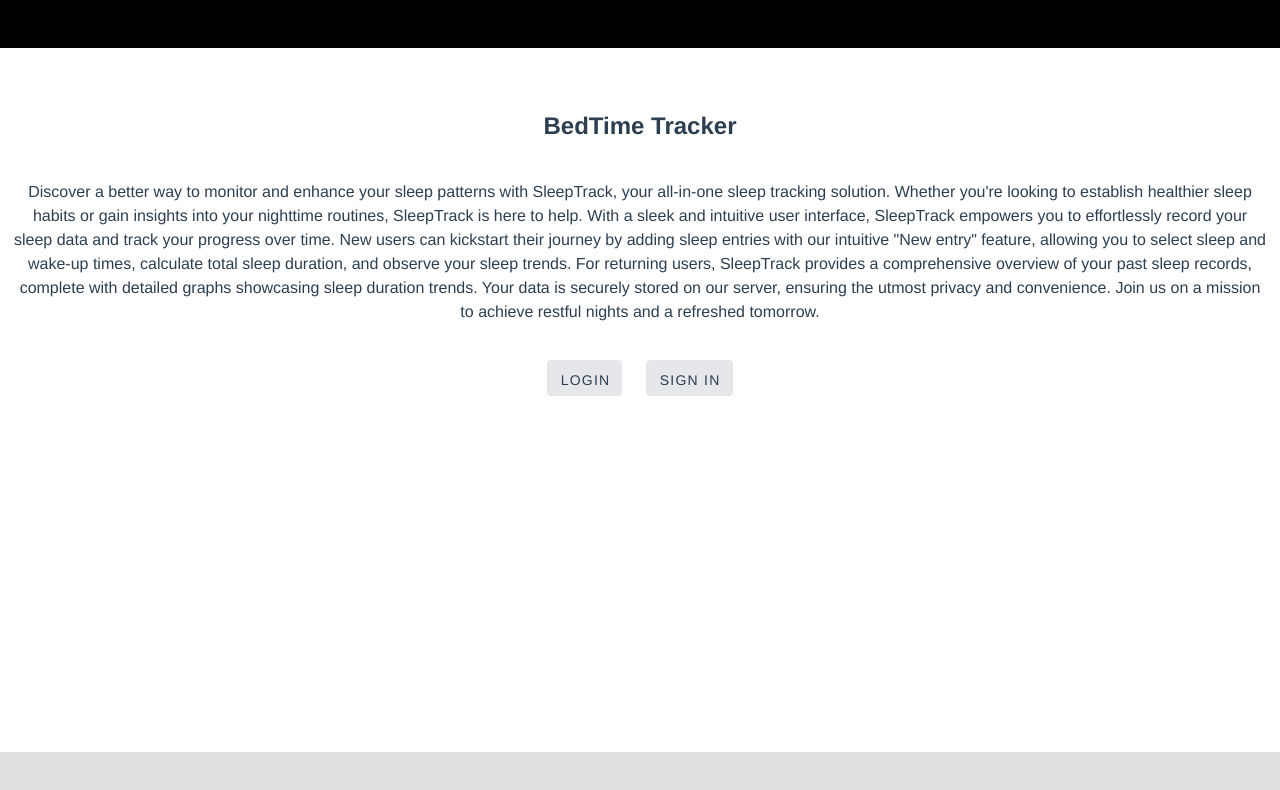
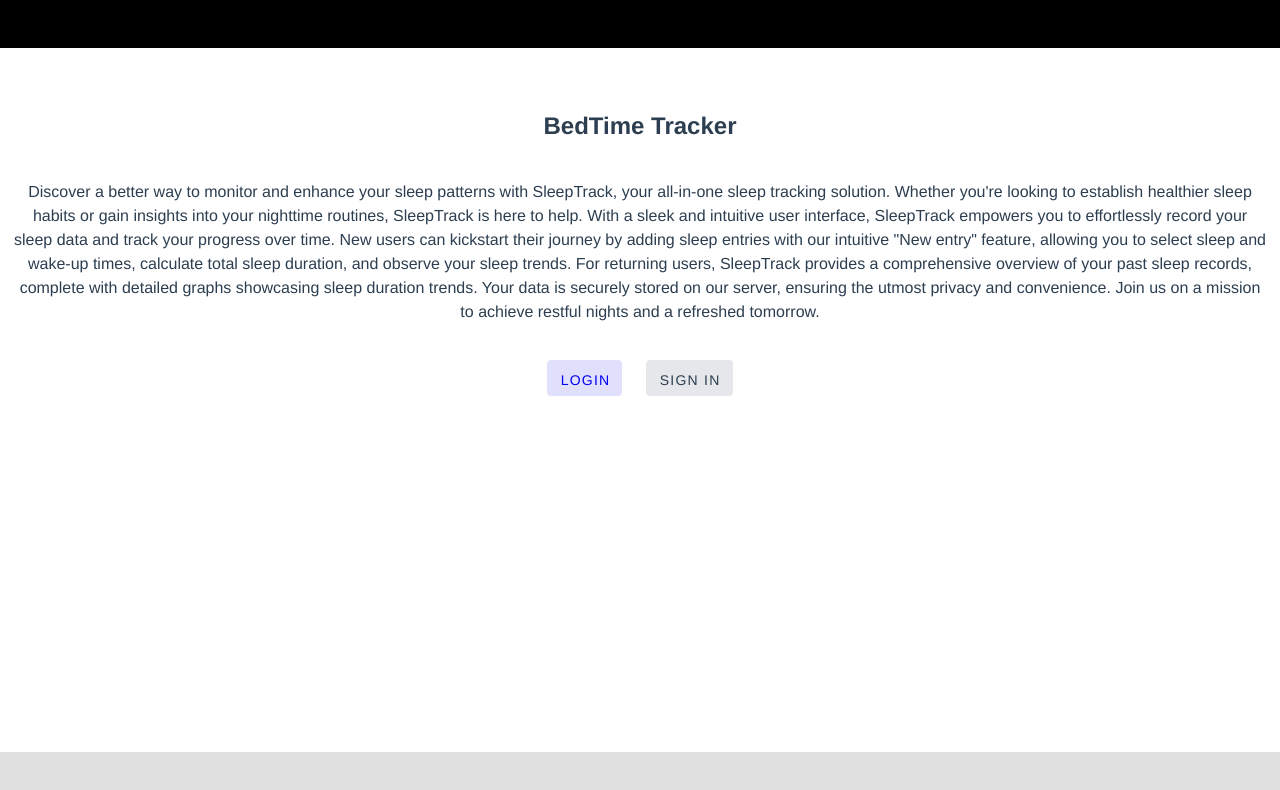
Before and after one commit to ram-rio2406/vueProjects, a Vue app in the folder Bedtime-Tracker/bedtime-tracker/: page / in a window 1280 px wide. Shown: the top 790 px of the page. Built offline with nearby package versions, Linux system fonts and the light colour scheme.

Commit message:
added login page and resolved router issue

```diff
--- a/Bedtime-Tracker/bedtime-tracker/src/App.vue
+++ b/Bedtime-Tracker/bedtime-tracker/src/App.vue
@@ -1,17 +1,14 @@
 <template>
-  <HomePage/>
+  <div id="app">
+    <router-view></router-view>
+  </div>
 </template>
 
 <script>
 // import HelloWorld from './components/HelloWorld.vue'
 
-import HomePage from './pages/HomePage.vue'
-
 export default {
   name: 'App',
-  components: {
-    HomePage
-  }
 }
 </script>
 
--- a/Bedtime-Tracker/bedtime-tracker/src/main.js
+++ b/Bedtime-Tracker/bedtime-tracker/src/main.js
@@ -1,7 +1,9 @@
 import { createApp } from 'vue'
 import App from './App.vue'
+import Login from './pages/LoginPage.vue'
+import HomePage from './pages/HomePage.vue'
 
-import { createRouter, createWebHashHistory } from 'vue-router';
+import { createRouter, createWebHistory } from 'vue-router';
 
 //vuetify
 import 'vuetify/styles';
@@ -13,13 +15,18 @@ const routes = [
 	{
 		name: 'Home',
 		path: '/',
-		component: App
+		component: HomePage
 	},
+	{
+		name: 'Login',
+		path: '/login',
+		component: Login
+	}
 ]
 
 const router = createRouter({
+	history: createWebHistory(),
 	routes,
-	history: createWebHashHistory()
 });
 
 const vuetify = createVuetify({
@@ -27,4 +34,8 @@ const vuetify = createVuetify({
 	directives,
 })
 
-createApp(App).use(router).use(vuetify).mount('#app');
+const app = createApp(App);
+
+app.use(router);
+app.use(vuetify);
+app.mount('#app');
--- a/Bedtime-Tracker/bedtime-tracker/src/pages/HomePage.vue
+++ b/Bedtime-Tracker/bedtime-tracker/src/pages/HomePage.vue
@@ -28,7 +28,9 @@
         </v-row>
         <v-row>
           <v-col>
-            <v-btn variant="tonal" class="v-col-auto">Login</v-btn>
+            <router-link to="/login">
+                <v-btn variant="tonal" class="v-col-auto">Login</v-btn>
+            </router-link>
           </v-col>
           <v-col>
             <v-btn variant="tonal" class="v-col-auto">Sign In</v-btn>
--- /dev/null
+++ b/Bedtime-Tracker/bedtime-tracker/src/pages/LoginPage.vue
@@ -0,0 +1,22 @@
+<template>
+    <v-container>
+        <v-row>
+            <v-col>
+                <v-row>
+                    <v-text-field label="Username" type="text"></v-text-field>
+                </v-row>
+                <v-row>
+                    <v-text-field label="Password" type="password"></v-text-field>
+                </v-row>
+            </v-col>
+        </v-row>
+        <v-row>
+            <v-col>
+                <v-btn variant="tonal" class="v-col-auto">Login</v-btn>
+            </v-col>
+            <v-col>
+                <v-btn variant="tonal" class="v-col-auto">Forgot Password</v-btn>
+            </v-col>
+        </v-row>
+    </v-container>
+</template>
```
